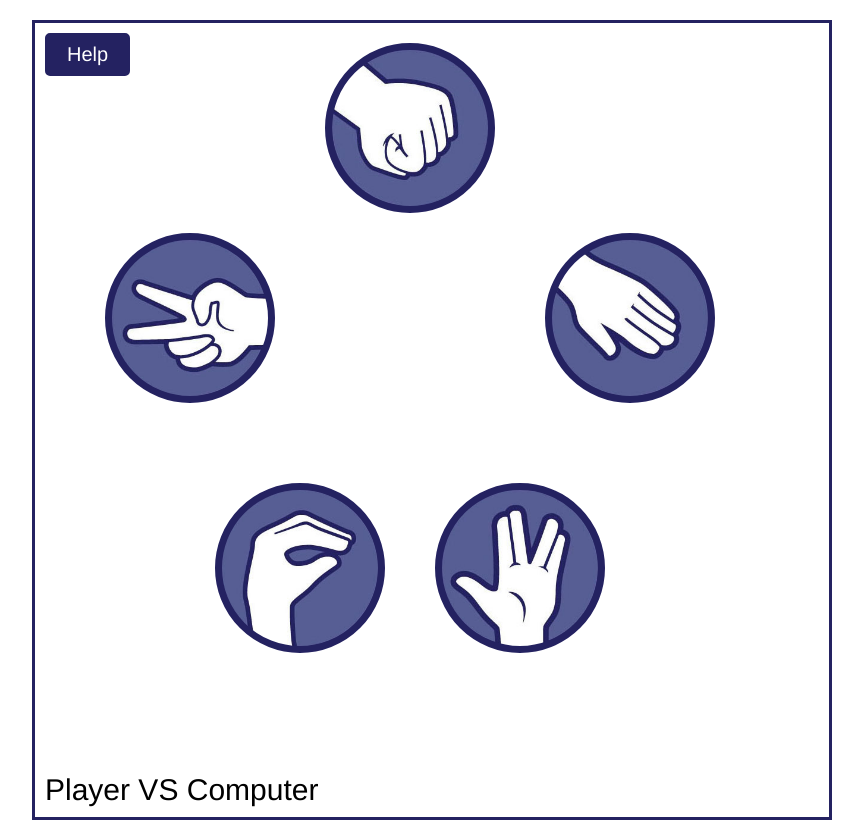
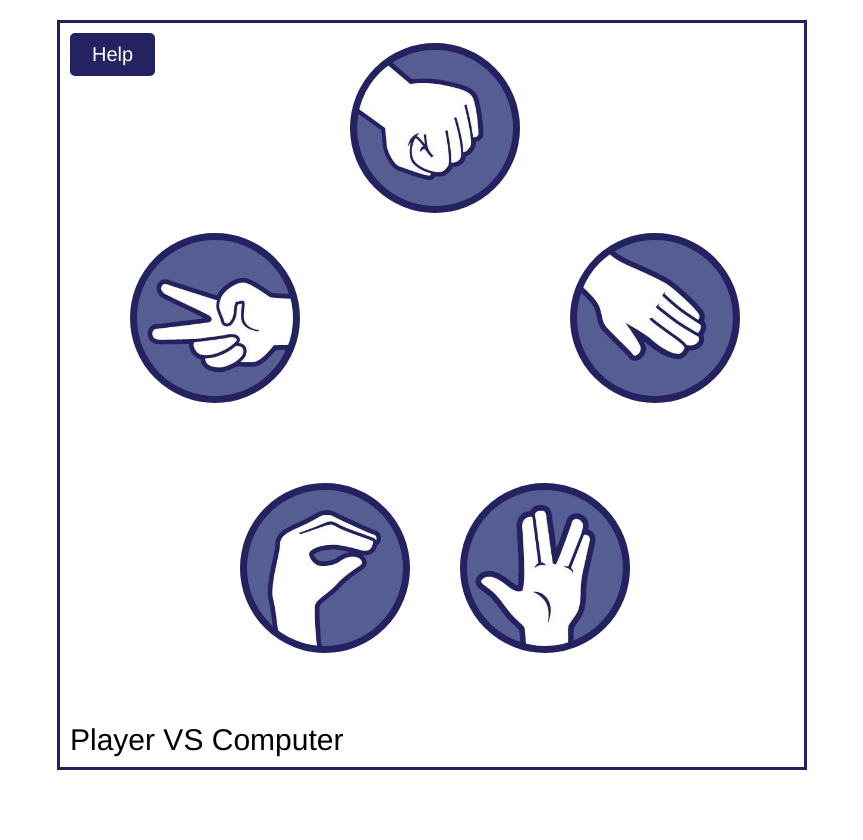
Before and after one commit to tkachukcha/rock-lizard-spock, a plain HTML site: page index.html in a window 1280 px wide. Shown: the whole page, without its empty margins (208-1071 px from the left). After the commit the page ends 800 px from the top, so only its background shows below. Drawn offline with Linux system fonts and the light colour scheme.

Commit message:
changed width of main area

```diff
--- a/assets/style/style.scss
+++ b/assets/style/style.scss
@@ -35,8 +35,8 @@ body {
 }
 
 main {
-  width: 800px;
-  height: 800px;
+  width: 750px;
+  height: 750px;
   margin: 20px auto;
   position: relative;
   border: 3px solid $primaryColor;
```
Also changed, not shown: assets/style/style.css.
